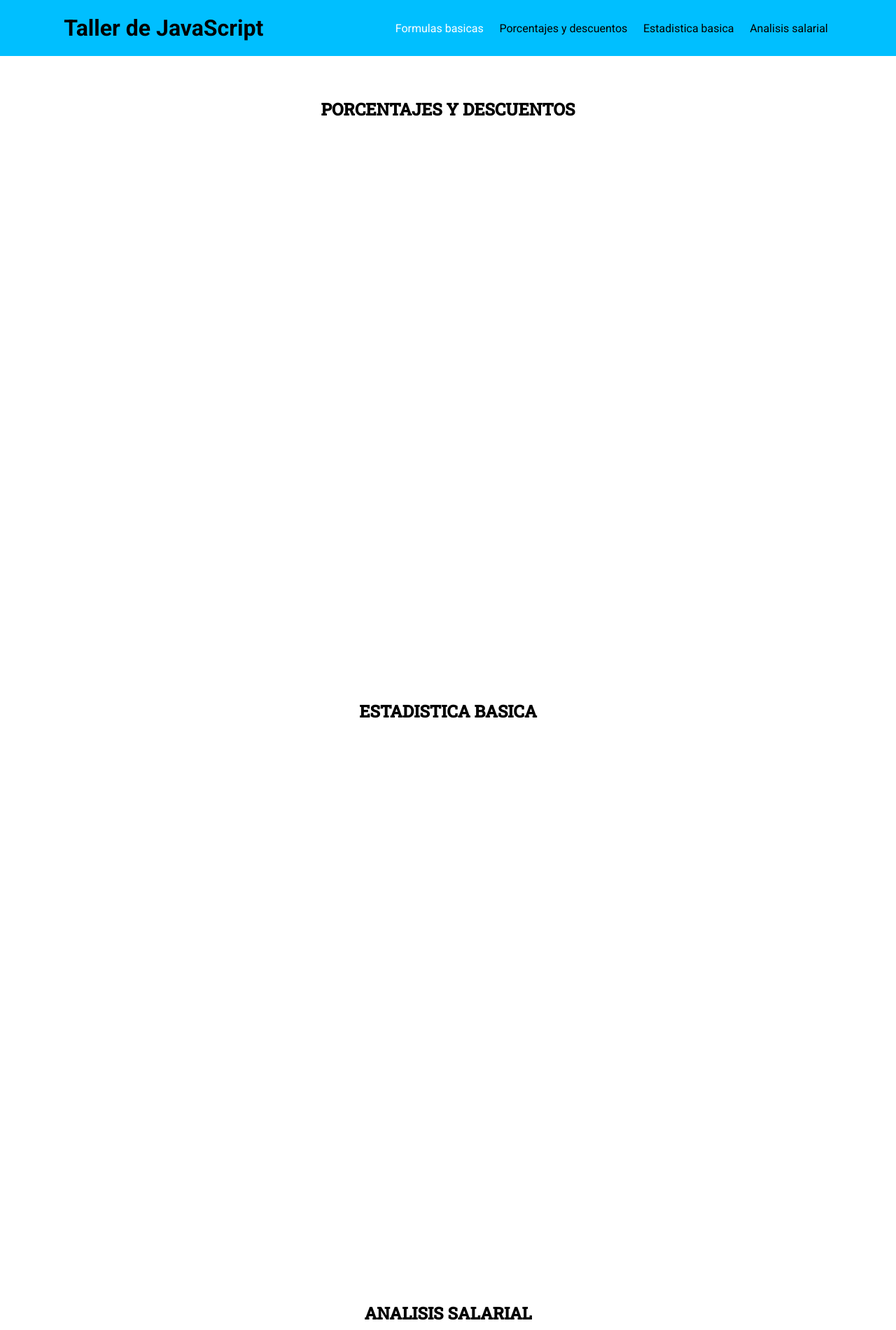
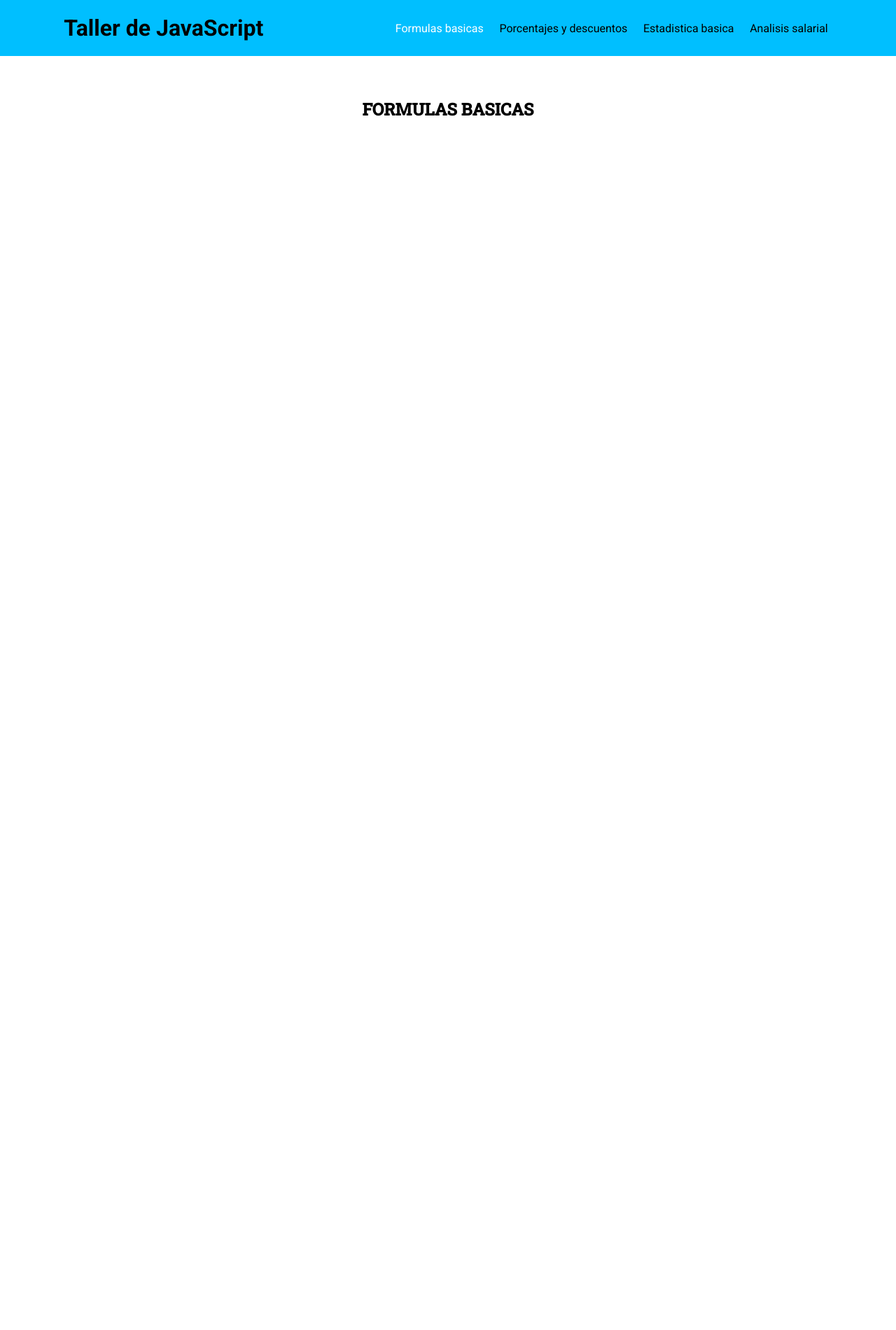
Before and after one commit to VictorHugoCruz/nuevo-taller-practico-js, a plain HTML site: page index.html in a window 1280 px wide. Shown: the whole page at 70% size. After the commit the page ends 940 px from the top, so only its background shows below. Drawn offline with Linux system fonts and the light colour scheme.

Commit message:
corregimos un error en la pantalla principal del proyecto

```diff
--- a/index.html
+++ b/index.html
@@ -23,16 +23,16 @@
     </nav>
   </header>
   <main class="main-container">
-    <section id="secFigGeo" class="main__section main__section-active">
+    <section id="secFigGeo" class="main__section">
       <h2 class="section__title">FORMULAS BASICAS</h2>
     </section>
-    <section id="secPorcDesc" class="main__section">
+    <section id="secPorcDesc" class="main__section main__section-active">
       <h2 class="section__title">PORCENTAJES Y DESCUENTOS</h2>
     </section>
-    <section id="secEstdBas" class="main__section">
+    <section id="secEstdBas" class="main__section main__section-active">
       <h2 class="section__title">ESTADISTICA BASICA</h2>
     </section>
-    <section id="secAnalisisSal" class="main__section">
+    <section id="secAnalisisSal" class="main__section main__section-active">
       <h2 class="section__title">ANALISIS SALARIAL</h2>
     </section>
   </main>
```
